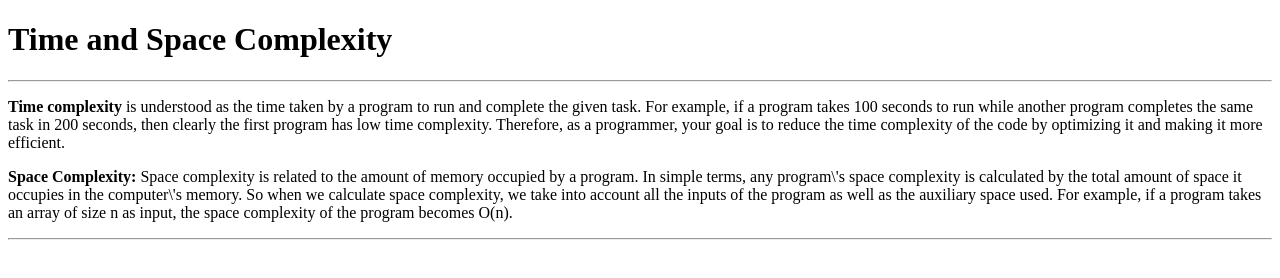
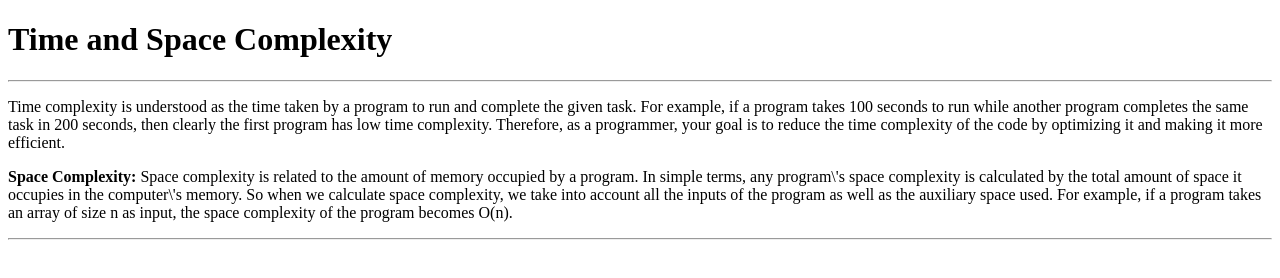
Before and after one commit to acciojob/time-and-space-complexity-Bhuminandan, a website: page main.html in a window 1280 px wide. Drawn offline with Linux system fonts and the light colour scheme.

Commit message:
created a submission

```diff
--- a/main.html
+++ b/main.html
@@ -12,7 +12,7 @@
 		<hr>
 	</div>
 	<div>
-		<p><b>Time complexity</b> is understood as the time taken by a program to run and complete the given task. For example, if a program takes 100 seconds to run while another program completes the same task in 200 seconds, then clearly the first program has low time complexity. Therefore, as a programmer, your goal is to reduce the time complexity of the code by optimizing it and making it more efficient.</p>
+		<p>Time complexity is understood as the time taken by a program to run and complete the given task. For example, if a program takes 100 seconds to run while another program completes the same task in 200 seconds, then clearly the first program has low time complexity. Therefore, as a programmer, your goal is to reduce the time complexity of the code by optimizing it and making it more efficient.</p>
 		<p><b>Space Complexity:</b> Space complexity is related to the amount of memory occupied by a program. In simple terms, any program\'s space complexity is calculated by the total amount of space it occupies in the computer\'s memory. So when we calculate space complexity, we take into account all the inputs of the program as well as the auxiliary space used. For example, if a program takes an array of size n as input, the space complexity of the program becomes O(n).</p>
 		<hr>
 	</div>
```
